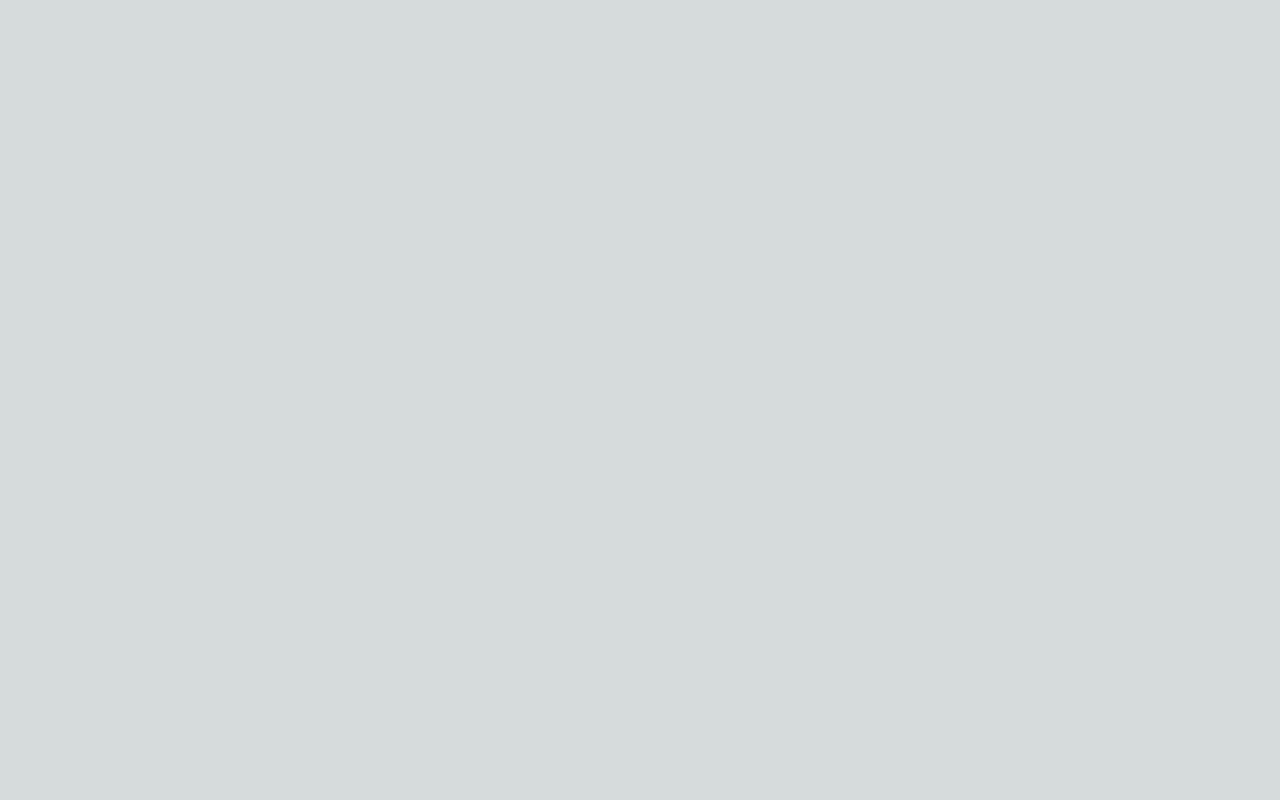
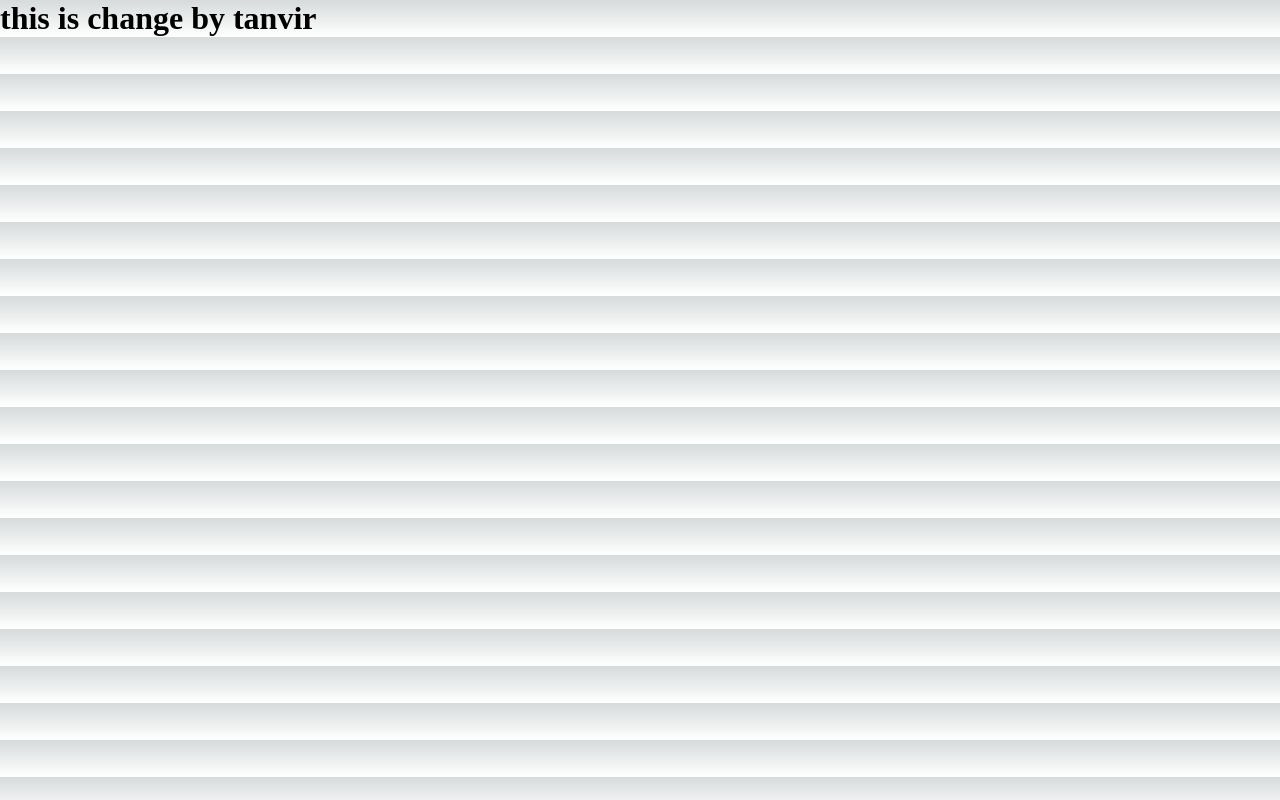
Before and after one commit to sheikh-momin/Smart-University-Protal, a Next.js app: page /Faculty/Faculty in a window 1280 px wide. Built offline with nearby package versions, Linux system fonts and the light colour scheme.

Commit message:
faculty change by tanvir

```diff
--- a/pages/Faculty/Faculty.js
+++ b/pages/Faculty/Faculty.js
@@ -3,7 +3,7 @@ import React from 'react';
 const Faculty = () => {
   return (
     <div>
-
+      <h1>this is change by tanvir</h1>
     </div>
   );
 };
```
